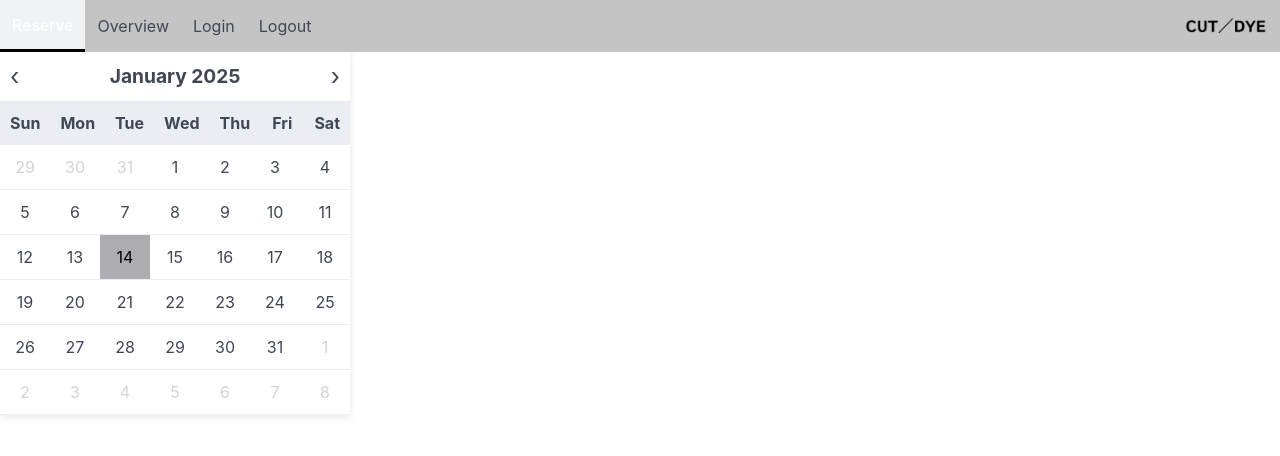
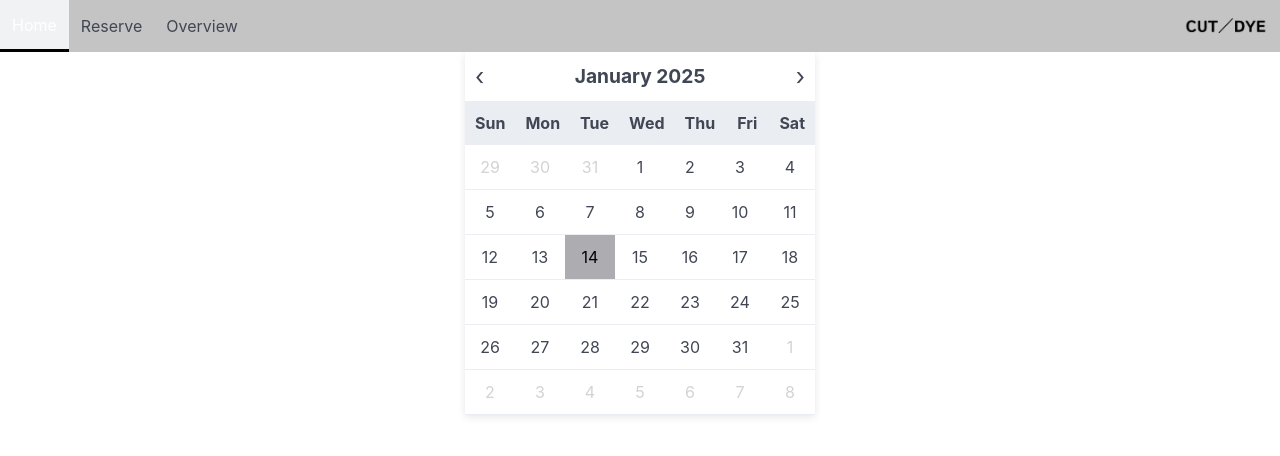
Before and after one commit to Luuk709/cle2, a PHP site: page /overview.php in a window 1280 px wide. Shown: the top 456 px of the page. Run offline with PHP 8.4, Linux system fonts and the light colour scheme; the visitor is signed in with stand-in values (Sample User, id 1).

Commit message:
lol update

```diff
--- a/account.php
+++ b/account.php
@@ -34,9 +34,7 @@ or die('Error ');
             <a class="navbar-item" href="logout.php">
                 Logout
             </a>
-            <a class="navbar-item" href="account.php">
-                My account
-            </a>
+
         </div>
         <div class="navbar-end" >
             <a class="navbar-item" href="index.php">
--- a/components/nav.php
+++ b/components/nav.php
@@ -31,10 +31,9 @@ require_once 'includes/dbconnect.php';
 
                 ?>
 
-                <a class="column" href="./makeReservation.php">Reservation</a>
                 <?php
                 if (isset($_SESSION['id'])) {
-                    echo '<a class="column is-three-fifths" href="./account.php">My Account</a>';
+                    echo '<a class="column is-full" href="./account.php">My Account</a>';
                 }
                 ?>
 
--- a/overview.php
+++ b/overview.php
@@ -27,6 +27,9 @@ if ($_SESSION['admin'] != 1){
 <nav class="navbar" role="navigation" aria-label="main navigation" style="background-color: #C4C4C4">
     <div id="navbarBasicExample" class="navbar-menu">
         <div class="navbar-start">
+            <a class="navbar-item" href="index.php">
+                Home
+            </a>
             <a class="navbar-item" href="makeReservation.php">
                 Reserve
             </a>
@@ -34,12 +37,7 @@ if ($_SESSION['admin'] != 1){
             <a class="navbar-item" href="overview.php">
                 Overview
             </a>
-            <a class="navbar-item" href="login.php">
-                Login
-            </a>
-            <a class="navbar-item" href="logout.php">
-                Logout
-            </a>
+
         </div>
         <div class="navbar-end" >
             <a class="navbar-item" href="index.php">
@@ -48,6 +46,7 @@ if ($_SESSION['admin'] != 1){
         </div>
     </div>
 </nav>
+<div class="overview">
 <div class="calendar">
     <div class="calendar-header">
         <button id="prev-month">‹</button>
@@ -69,10 +68,11 @@ if ($_SESSION['admin'] != 1){
         </div>
     </div>
 </div>
+
 <div id="formContainer">
 
 </div>
-
+</div>
 <script src="script.js"></script>
 </body>
 </html>
--- a/style.css
+++ b/style.css
@@ -241,3 +241,19 @@ form{
     background-color: #adadb1;
     color: black;
 }
+
+.formContainer{
+    border: white solid 3px;
+    margin: 50px 150px 150px 50px;
+
+    box-sizing: border-box;
+    box-shadow: 10px 10px 20px 10px rgb(0,0,0,0.2);
+}
+
+.overview{
+    text-align: center;
+    display: flex;
+    justify-content: center;
+    justify-items: center;
+
+}
```
Also changed, not shown: bevestiging.php (+3 -8 lines), index.php (+4 -4 lines).
